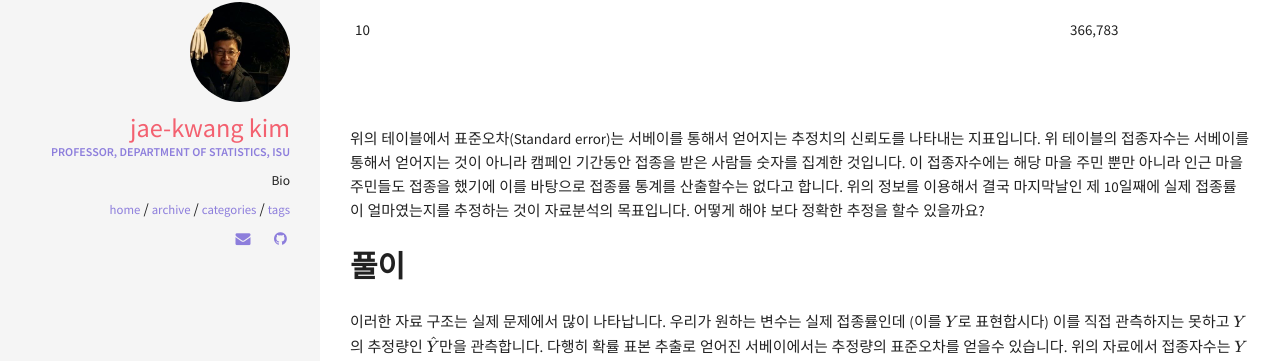
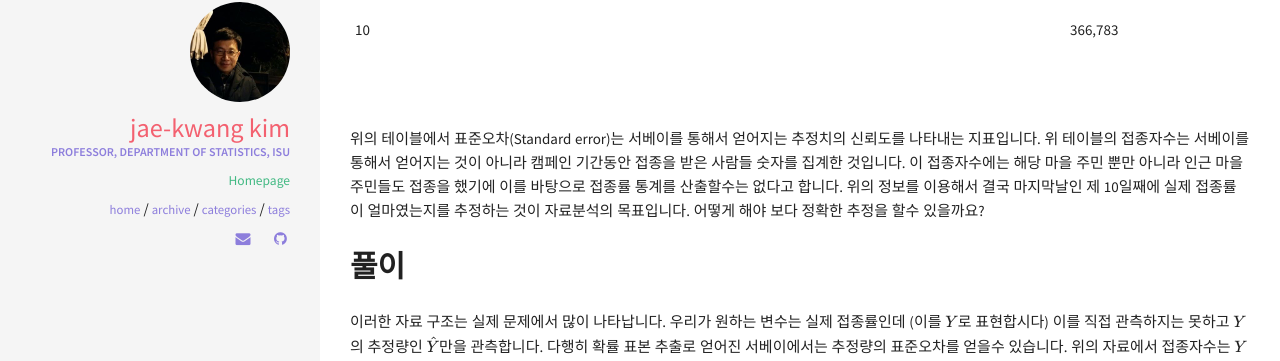
Before and after one commit to kim00020/kim00020.github.io, a Jekyll site: the page built from index.html, in a window 1280 px wide. Shown: the part 2334-2695 px from the top of the page. Built offline with Jekyll 4.4.1, drawn with Linux system fonts in a browser that asks for light colours; formulas are drawn with MathJax 3.

Commit message:
add homepage link

```diff
--- a/_config.yml
+++ b/_config.yml
@@ -36,7 +36,7 @@ owner:
   name: Jae-kwang Kim
   avatar: leonids-logo.jpg
   job: "Professor, Department of Statistics, ISU"
-  bio: "Bio"
+  bio: https://sites.google.com/view/jaekwangkim/home
   email: jkim@iastate.edu
   disqus-shortname: http-jaekwangkim-com
   twitter: #username
--- a/_includes/sidebar.html
+++ b/_includes/sidebar.html
@@ -6,7 +6,9 @@
   {% endif %}
   <a href="{{ site.url }}/" class="author_name">{{ author.name }}</a>
   <span class="author_job">{{ author.job }}</span>
-  <span class="author_bio mbm">{{ author.bio }}</span>
+  <span class="author_bio mbm">
+    <a href="{{ author.bio }}">Homepage</a>
+  </span>
   <nav class="nav">
     <ul class="nav-list">
       <li class="nav-item">
```
